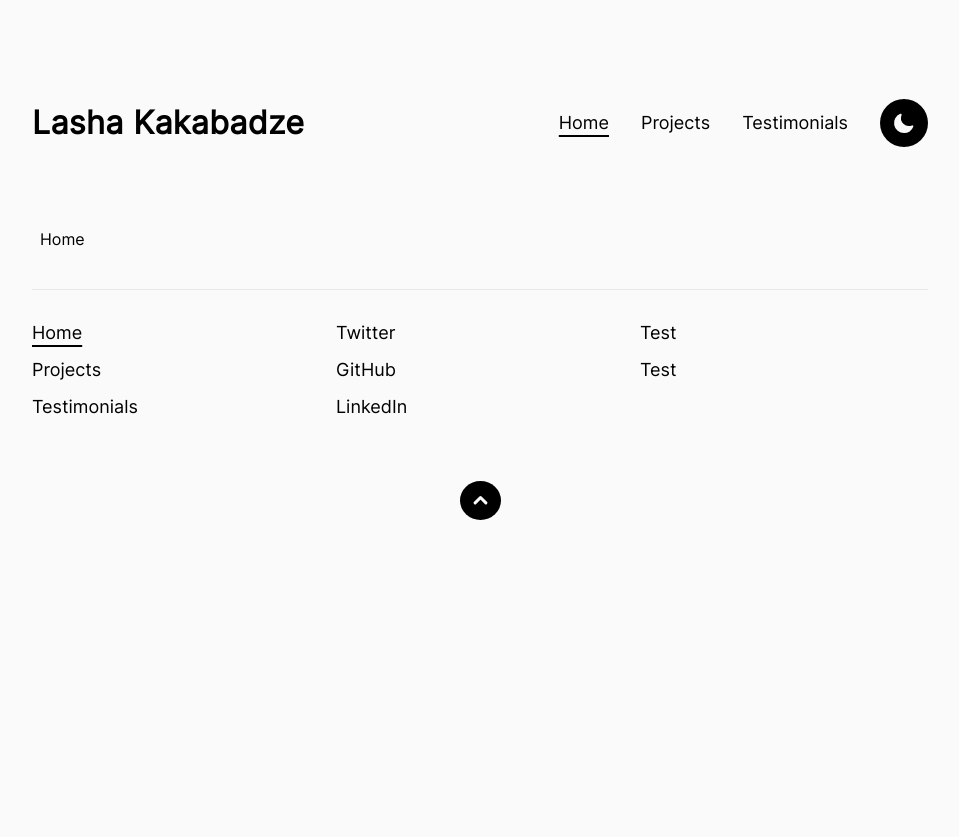
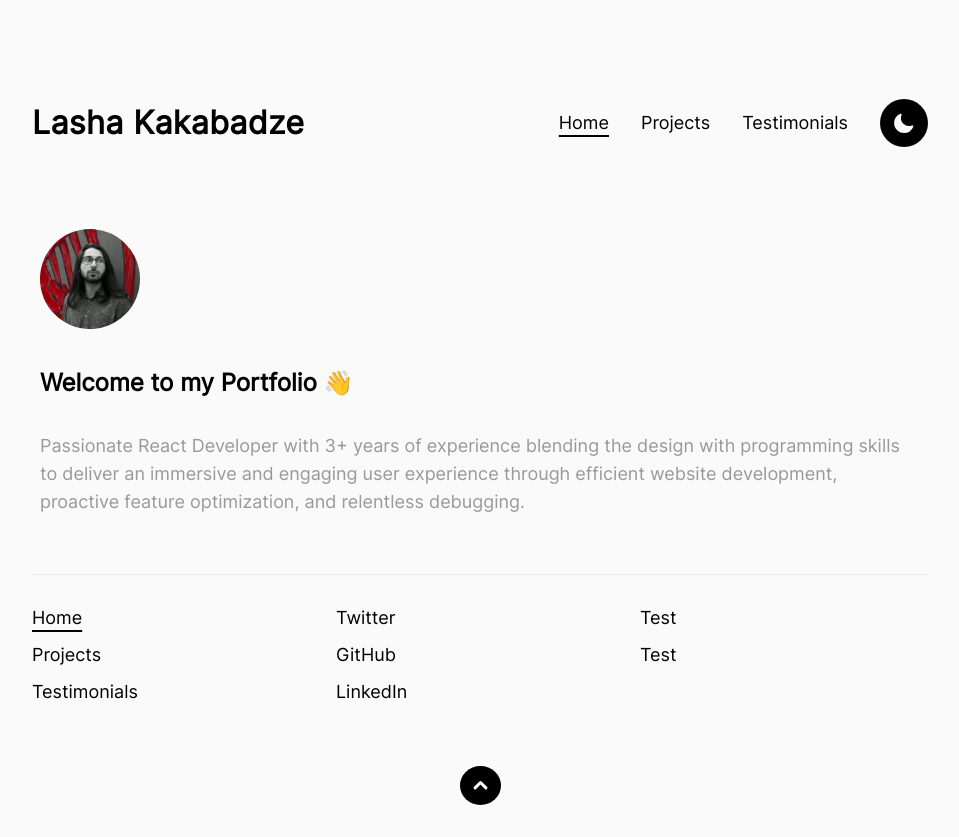
Before and after one commit to Adrinlol/nextjs-portfolio, a Next.js app: page / in a window 1280 px wide. Shown: the whole page, without its empty margins (160-1119 px from the left). Before the commit the page ends 800 px from the top, so only its background shows below. Built offline with nearby package versions, Linux system fonts and the light colour scheme.

Commit message:
hero section

```diff
--- a/pages/index.tsx
+++ b/pages/index.tsx
@@ -1,8 +1,55 @@
 import type { NextPage } from "next";
+import styled from "styled-components";
+import Image from "next/image";
 import Container from "components/Layout/Container";
+import { StringProps } from "helpers/types";
+import { devices } from "helpers/displayDevice";
+import { Flex } from "components/Layout/Container/styles";
+
+import ProfilePicture from "public/assets/png/Lasha.png";
 
 const Home: NextPage = () => {
-  return <Container>Home</Container>;
+  return (
+    <Container>
+      <HeroFlex align="flex-start">
+        <ContentWrapper>
+          <RoundImage
+            src={ProfilePicture}
+            alt="Lasha"
+            width="100px"
+            height="100px"
+          />
+          <h2>Welcome to my Portfolio 👋</h2>
+          <p>
+            Passionate React Developer with 3+ years of experience blending the
+            design with programming skills to deliver an immersive and engaging
+            user experience through efficient website development, proactive
+            feature optimization, and relentless debugging.
+          </p>
+        </ContentWrapper>
+      </HeroFlex>
+    </Container>
+  );
 };
 
 export default Home;
+
+export const ContentWrapper = styled.div<StringProps>`
+  h2 {
+    margin: 2rem 0;
+  }
+
+  @media ${devices.mobileL} {
+    margin-top: 2rem;
+  }
+`;
+
+export const RoundImage = styled(Image)`
+  border-radius: 50%;
+`;
+
+const HeroFlex = styled(Flex)`
+  @media ${devices.mobileL} {
+    flex-direction: column-reverse;
+  }
+`;
```
